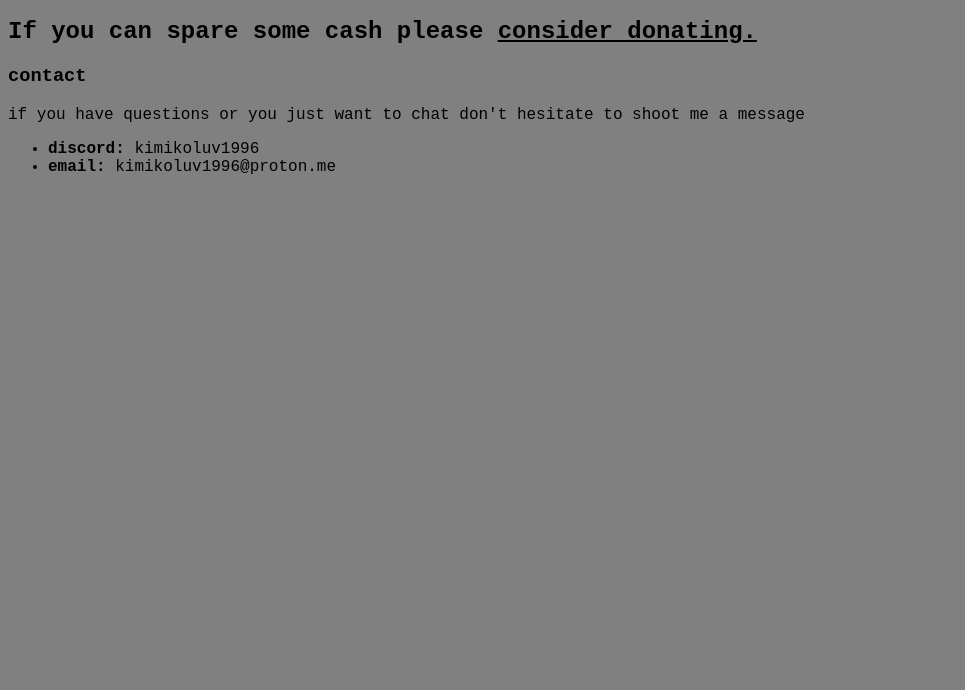
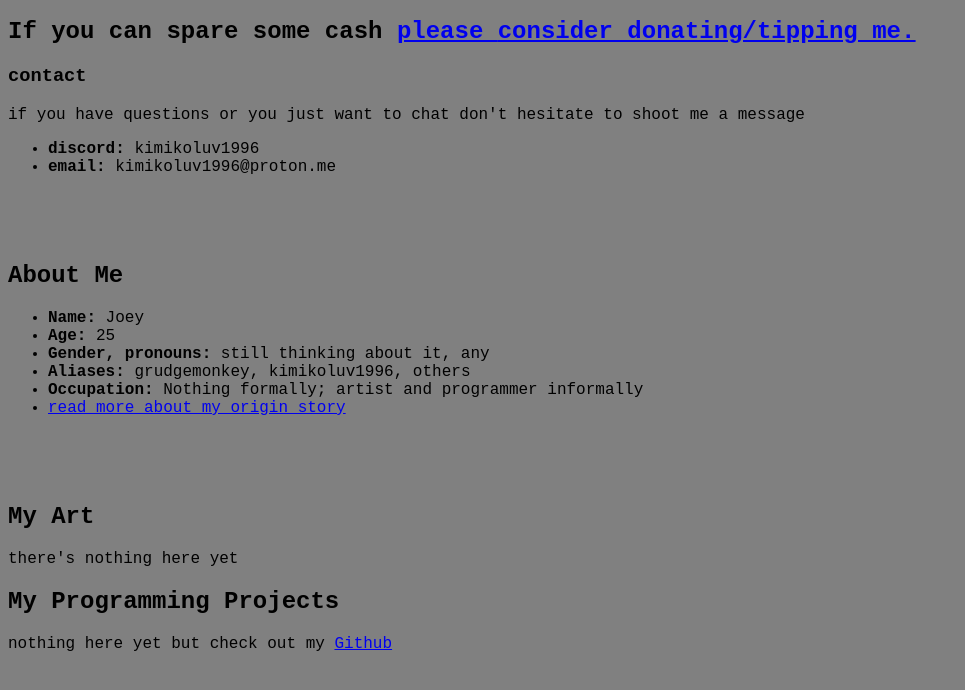
Before and after one commit to kimikoluv1996/kimikoluv1996.github.io, a plain HTML site: page index.html in a window 1280 px wide. Shown: the part 48-738 px from the top of the page, without its empty margins (0-965 px from the left). Drawn offline with Linux system fonts and the light colour scheme.

Commit message:
more changes - first front page draft

```diff
--- a/css/main.css
+++ b/css/main.css
@@ -2,3 +2,11 @@ html {
    background: grey;
    font-family: "Courier New", monospace;
 }
+
+#about-me{
+   padding-top: 50px;
+}
+
+#what-i-do {
+   padding-top: 50px;
+}
--- a/index.html
+++ b/index.html
@@ -8,7 +8,7 @@
 	<body>
 		<h1>grudgemonkey</h1>
 		<div>
-			<h2>If you can spare some cash please <u>consider donating.</u></h2>
+			<h2>If you can spare some cash <a href="html/about.html">please <u>consider donating/tipping me.</u></a></h2>
 		</div>
 		<div>
 			<h3>contact</h3>
@@ -18,9 +18,25 @@
 				<li><b>email:</b> kimikoluv1996@proton.me</li>
 			</ul>
 		</div>
-		<!-- <div id="footer">
-			<h6>proudly hosted on github pages</h6>
-		</div> -->
+
+		<div id="about-me">
+			<h2>About Me</h2>
+			<ul>
+				<li><b>Name: </b>Joey</li>
+				<li><b>Age: </b>25</li>
+				<li><b>Gender, pronouns: </b>still thinking about it, any</li>
+				<li><b>Aliases: </b>grudgemonkey, kimikoluv1996, others</li>
+				<li><b>Occupation: </b>Nothing formally; artist and programmer informally</li>
+				<li><a href="html/about.html">read more about my origin story</a></li>
+			</ul>
+
+			<div id="what-i-do">
+				<h2>My Art</h2>
+				<p>there's nothing here yet</p>
+				<h2>My Programming Projects</h2>
+				<p>nothing here yet but check out my <a href="https://github.com/kimikoluv1996">Github</a></p>
+			</div>
+		</div>
 	</body>
 
 </html>
```
Also changed, not shown: html/about.html (added, +11 -0 lines), 1 other file.
